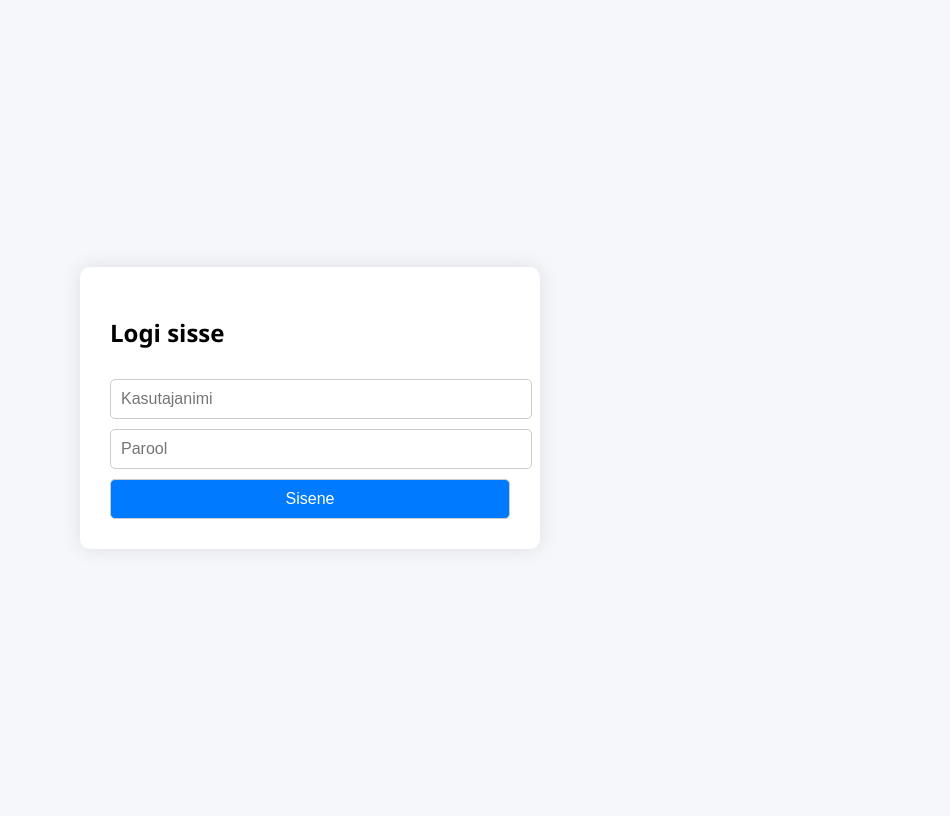
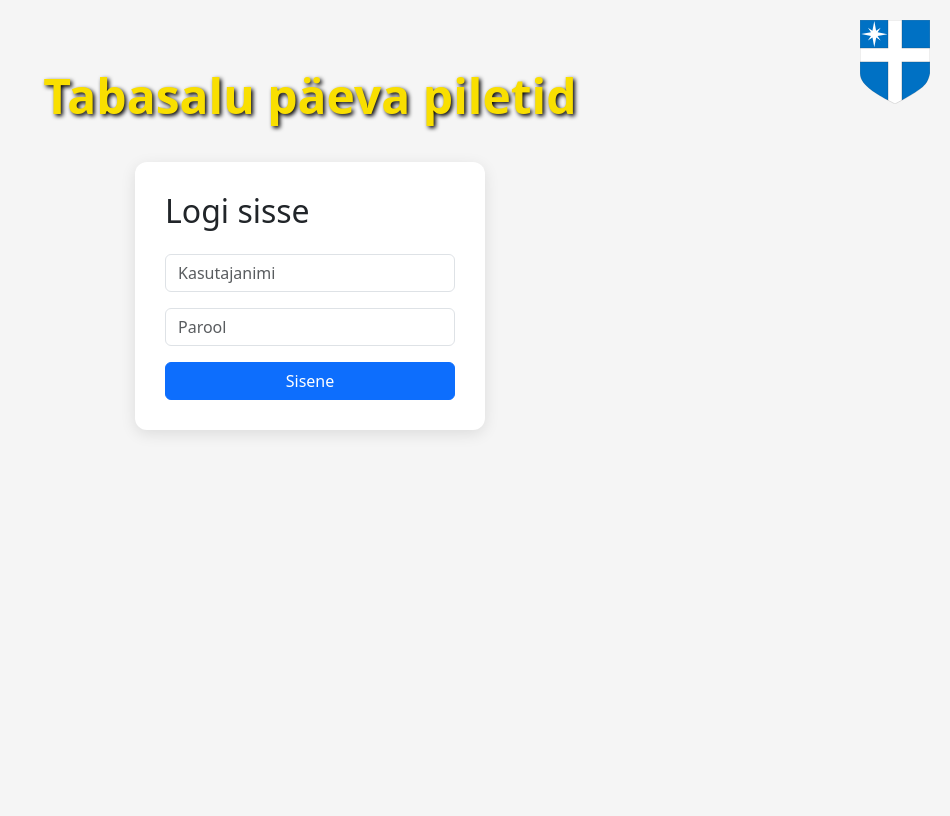
Before and after one commit to MaarjaLT/isikukood_kontroll_web, a Flask app: page /login in a window 1280 px wide. Shown: the whole page, without its empty margins (330-1280 px from the left). After the commit the page ends 434 px from the top, so only its background shows below. Run offline with Flask 3, Linux system fonts and the light colour scheme; parts of the project's set-up code (start-up, migrations or seed data) failed here and were passed over.

Commit message:
Uuendatud mallid ja Excelid

```diff
--- a/templates/admin.html
+++ b/templates/admin.html
@@ -9,6 +9,7 @@
 <body>
   <div class="container mt-5">
     <h2 class="mb-4">🔐 Admin paneel – Kasutajate haldus</h2>
+
 
     <form method="POST" class="row g-3 mb-4">
       <div class="col-md-5">
@@ -42,6 +43,7 @@
       </tbody>
     </table>
 
+    <a href="{{ url_for('admin') }}" class="btn btn-dark">Halda kasutajaid</a>
     <a href="{{ url_for('index') }}" class="btn btn-secondary mt-3">🔙 Tagasi</a>
     <a href="{{ url_for('logout') }}" class="btn btn-danger mt-3 ms-2">Logi välja</a>
   </div>
--- a/templates/login.html
+++ b/templates/login.html
@@ -2,61 +2,63 @@
 <html lang="et">
 <head>
   <meta charset="UTF-8">
+  <title>Logi sisse – Tabasalu päev</title>
   <meta name="viewport" content="width=device-width, initial-scale=1.0">
   <title>Logi sisse</title>
+  <link href="https://cdn.jsdelivr.net/npm/bootstrap@5.3.3/dist/css/bootstrap.min.css" rel="stylesheet" />
  <style>
   body {
-      font-family: 'Segoe UI', sans-serif;
-      background: #f5f7fa;
+    background-color: #f5f5f5;
+    position: relative;
     display: flex;
-      justify-content: center;
+    flex-direction: column;
     align-items: center;
-      height: 100vh;
   }
-    .login-box {
+  .title-banner {
+    font-size: 3rem;
+    color: #f9df00;
+    font-weight: 800;
+    margin-top: 60px;
+    text-shadow: 2px 2px 4px #000;
+    text-align: center;
+  }
+  .vapp {
+    position: absolute;
+    top: 20px;
+    right: 20px;
+    width: 70px;
+  }
+  .login-container {
+    margin-top: 30px;
     background: white;
     padding: 30px;
-      border-radius: 10px;
-      box-shadow: 0 0 20px rgba(0,0,0,0.1);
-      max-width: 400px;
-      width: 100%;
-    }
-    h2 {
-      margin-bottom: 20px;
-    }
-    input, button {
-      width: 100%;
-      padding: 10px;
-      margin-top: 10px;
-      font-size: 16px;
-      border: 1px solid #ccc;
-      border-radius: 5px;
-    }
-    button {
-      background-color: #007BFF;
-      color: white;
-      cursor: pointer;
-    }
-    button:hover {
-      background-color: #0056b3;
-    }
-    .error {
-      color: red;
-      margin-top: 10px;
+    border-radius: 12px;
+    box-shadow: 0 4px 15px rgba(0, 0, 0, 0.1);
+    width: 350px;
   }
 </style>
 </head>
 <body>
-  <div class="login-box">
-    <h2>Logi sisse</h2>
-    <form method="post">
-      <input type="text" name="username" placeholder="Kasutajanimi" required>
-      <input type="password" name="password" placeholder="Parool" required>
-      <button type="submit">Sisene</button>
+
+  <!-- Vapp ülanurka -->
+  <img src="{{ url_for('static', filename='Harku_valla_vapp.svg') }}" class="vapp" alt="Harku vapp" />
+
+  <!-- Pealkiri -->
+  <div class="title-banner">Tabasalu päeva piletid</div>
+
+  <!-- Sisselogimise kast -->
+  <div class="login-container">
+    <h2 class="mb-4">Logi sisse</h2>
+    <form method="POST">
+      <input type="text" name="username" class="form-control mb-3" placeholder="Kasutajanimi" required>
+      <input type="password" name="password" class="form-control mb-3" placeholder="Parool" required>
+      <button type="submit" class="btn btn-primary w-100">Sisene</button>
+    </form>
     {% if error %}
-        <p class="error">{{ error }}</p>
+      <div class="mt-3 alert alert-danger text-center">{{ error }}</div>
     {% endif %}
-    </form>
   </div>
+
 </body>
+
 </html>
```
Also changed, not shown: templates/create_user.html (+30 -8 lines), templates/index.html (+91 -4 lines), static/Harku_valla_vapp.svg (added), 5 other files. Lines whose indentation alone changed are shown as unchanged.
